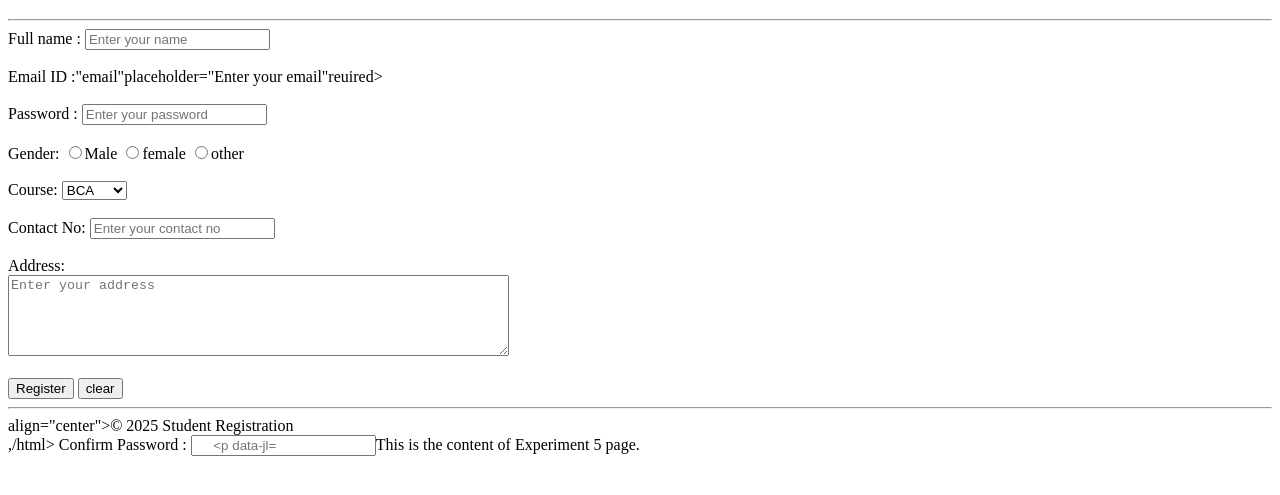
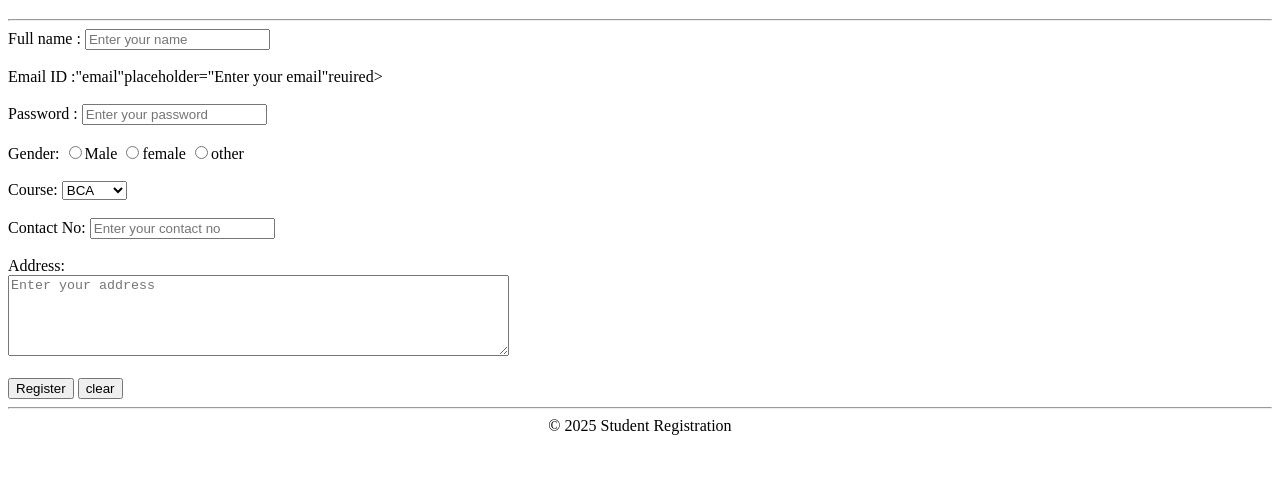
Before and after one commit to vermasohan096-bit/SohanVerma2025B01010579-HTML-CSE-27, a plain HTML site: page experiment5.html in a window 1280 px wide. Shown: the part 61-556 px from the top of the page. Drawn offline with Linux system fonts and the light colour scheme.

Commit message:
Experiment 5

```diff
--- a/experiment5.html
+++ b/experiment5.html
@@ -30,20 +30,7 @@
             <input type="submit" value="Register">
             <input type="reset" value="clear"></form>
             <hr>
-            <footer>
+            <footer
                  align="center">&copy; 2025 Student Registration </footer>
                  </body>
-                 ,/html>
-
-
-         Confirm Password : <input type="password" name="confirmpassword" placeholder="
-
-
-    <p>This is the content of Experiment 5 page.</p>
-
-
-
-
-
-</body>
-</html>
+                 </html>
```
